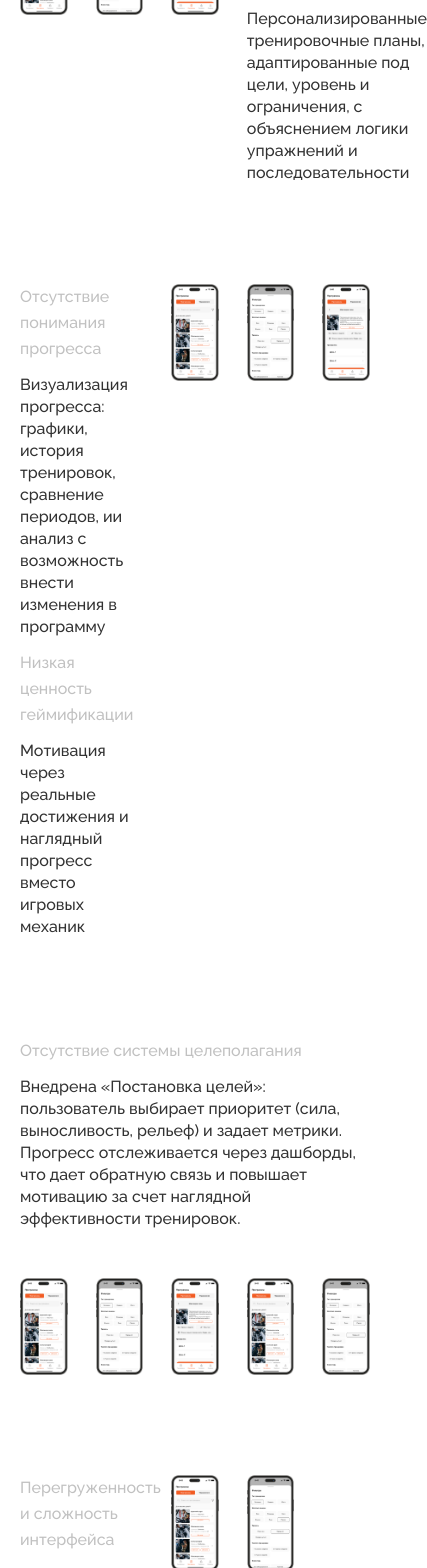
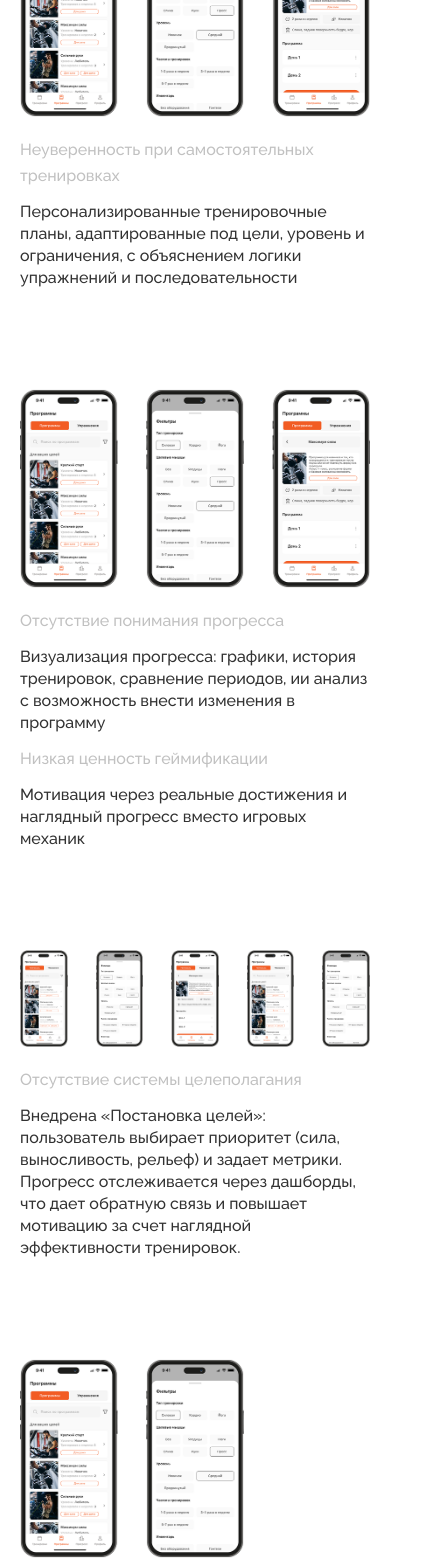
Before and after one commit to GrPugaguga/uxiustina, a Next.js app: page /liftup in a window 390 px wide. Shown: the part 3160-4728 px from the top of the page, 427 px wide, since content can reach past the window. Built offline with nearby package versions, Linux system fonts and the light colour scheme.

Commit message:
fix: change grid for mobile

```diff
--- a/app/liftup/sections/PainAndSolutions/blocks/Congestion.tsx
+++ b/app/liftup/sections/PainAndSolutions/blocks/Congestion.tsx
@@ -2,13 +2,13 @@ import { RowImage, ProblemText } from "@/ui-kit"
 
 export default function Congestion() {
     return (
-        <div className="grid grid-cols-5 gap-7">
-            <div className="col-span-2 flex">
+        <div className="flex flex-col-reverse gap-5 sm:grid sm:grid-cols-5 sm:gap-7">
+            <div className="sm:col-span-2">
                 <ProblemText problem="Перегруженность и сложность интерфейса">
                     Оптимизированный интерфейс тренировок: минимизация ручного ввода, автозапоминание параметров, фокус на текущем упражнении
                 </ProblemText>
             </div>
-            <div className="col-span-3">
+            <div className="sm:col-span-3">
                 <RowImage
                     images={[
                         "/image/LiftUp/sections/pain/а 1.png",
--- a/app/liftup/sections/PainAndSolutions/blocks/Progress.tsx
+++ b/app/liftup/sections/PainAndSolutions/blocks/Progress.tsx
@@ -2,8 +2,8 @@ import { RowImage, ProblemText } from "@/ui-kit"
 
 export default function Progress() {
     return (
-        <div className="grid grid-cols-5 gap-7">
-            <div className="col-span-2 flex flex-col gap-3">
+        <div className=" flex flex-col-reverse gap-5 sm:grid sm:grid-cols-5 sm:gap-7">
+            <div className="sm:col-span-2 flex flex-col gap-3">
                 <ProblemText problem="Отсутствие понимания прогресса">
                     Визуализация прогресса: графики, история тренировок, сравнение периодов, ии анализ с возможность внести изменения в программу
                 </ProblemText>
@@ -11,7 +11,7 @@ export default function Progress() {
                    Мотивация через реальные достижения и наглядный прогресс вместо игровых механик
                 </ProblemText>
             </div>
-            <div className="col-span-3">
+            <div className="sm:col-span-3">
                 <RowImage
                     images={[
                         "/image/LiftUp/sections/pain/а 1.png",
--- a/app/liftup/sections/PainAndSolutions/blocks/Target.tsx
+++ b/app/liftup/sections/PainAndSolutions/blocks/Target.tsx
@@ -2,7 +2,7 @@ import { RowImage, ProblemText } from "@/ui-kit"
 
 export default function Target() {
     return (
-        <div className="flex flex-col gap-12">
+        <div className="flex flex-col-reverse sm:flex-col gap-5 sm:gap-10">
             <ProblemText problem="Отсутствие системы целеполагания">
                 Внедрена «Постановка целей»: пользователь выбирает приоритет (сила, выносливость, рельеф) и задает метрики. Прогресс отслеживается через дашборды, что дает обратную связь и повышает мотивацию за счет наглядной эффективности тренировок.
             </ProblemText>
--- a/app/liftup/sections/PainAndSolutions/blocks/Uncentrainty.tsx
+++ b/app/liftup/sections/PainAndSolutions/blocks/Uncentrainty.tsx
@@ -2,8 +2,8 @@ import { RowImage, ProblemText } from "@/ui-kit"
 
 export default function Uncentrainty() {
     return (
-        <div className="grid grid-cols-5 gap-7">
-            <div className="col-span-3">
+        <div className="flex flex-col gap-5 overflow-hidden sm:grid sm:grid-cols-5 sm:gap-7 sm:overflow-visible">
+            <div className="sm:col-span-3">
                 <RowImage
                     images={[
                         "/image/LiftUp/sections/pain/а 1.png",
@@ -14,7 +14,7 @@ export default function Uncentrainty() {
                     gap={28}
                 />
             </div>
-            <div className="col-span-2 flex">
+            <div className="sm:col-span-2">
                 <ProblemText problem="Неуверенность при самостоятельных тренировках">
                     Персонализированные тренировочные планы, адаптированные под цели, уровень и ограничения, с объяснением логики упражнений и последовательности
                 </ProblemText>
```
